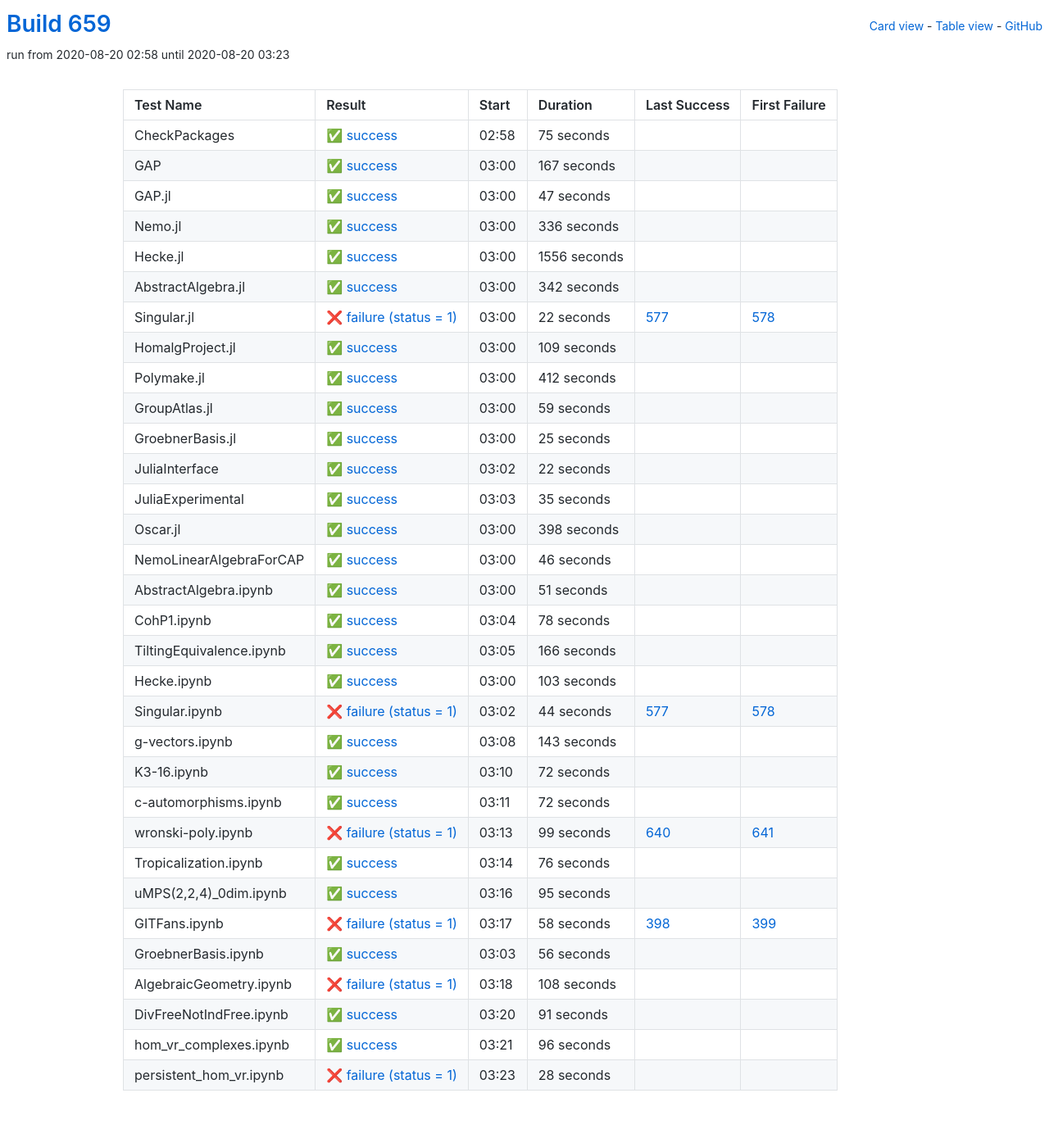
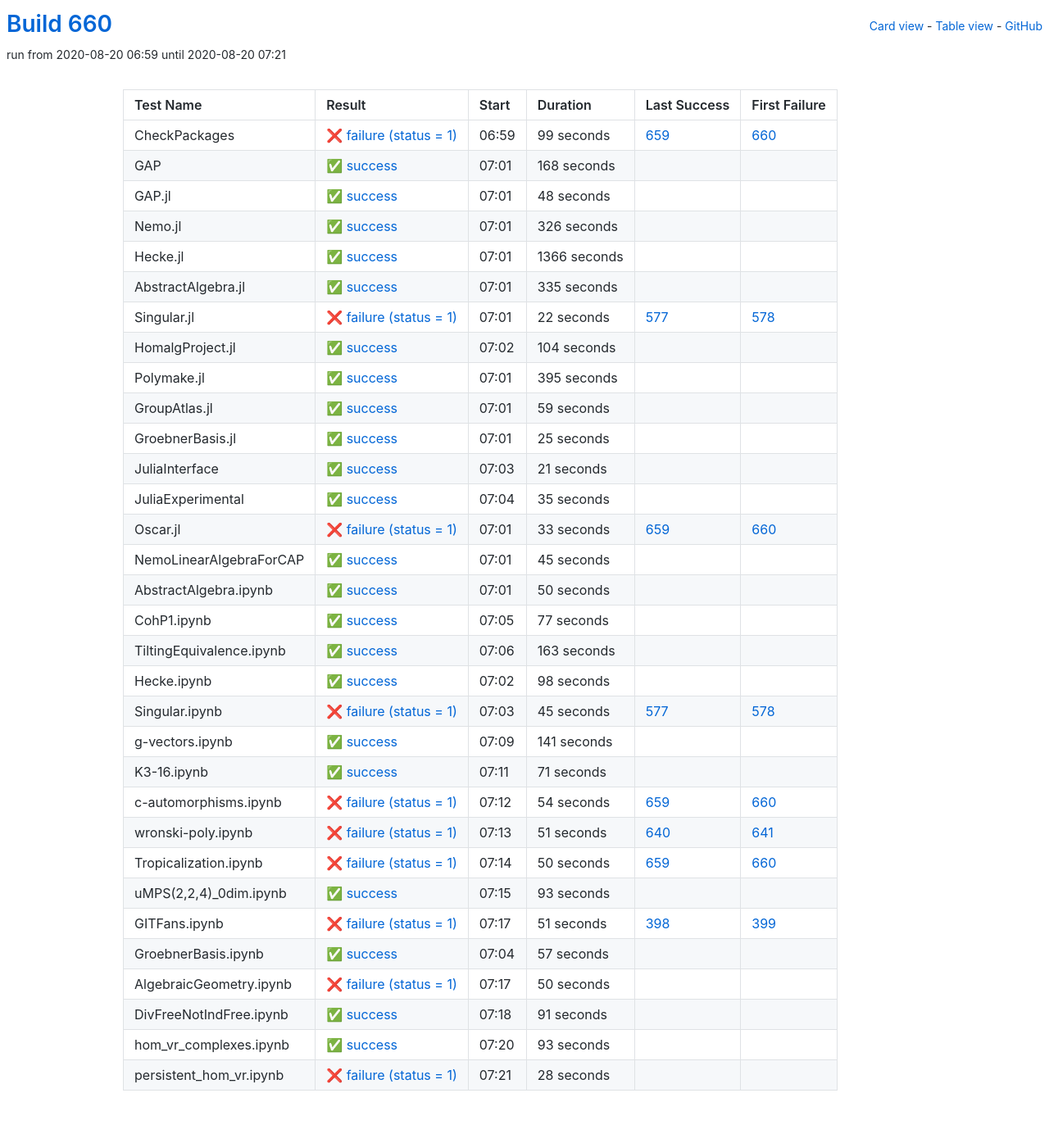
Before and after one commit to oscar-system/oscar-ci-status-stable, a Jekyll site: the page built from table.html, in a window 1280 px wide. Shown: the whole page at 82% size. Built offline with Jekyll 4.4.1, drawn with Linux system fonts in a browser that asks for light colours.

Commit message:
Build #660

```diff
--- a/_data/ci.yml
+++ b/_data/ci.yml
@@ -1,6 +1,6 @@
 ---
-build: 659
-build_url: https://oscarci.mathematik.uni-kl.de/job/oscar-stable/659/
+build: 660
+build_url: https://oscarci.mathematik.uni-kl.de/job/oscar-stable/660/
 job: oscar-stable
 organization: oscar-system
 repo: oscar-ci-status-stable
@@ -8,80 +8,80 @@ repourl: https://github.com/oscar-system/oscar-ci-status-stable
 tests:
 - name: CheckPackages
   id: checkpackages
-  log: https://oscarci.mathematik.uni-kl.de/job/oscar-stable/659/artifact/logs/build-659/CheckPackages.log
-  start: 2020-08-20 02:58
+  log: https://oscarci.mathematik.uni-kl.de/job/oscar-stable/660/artifact/logs/build-660/CheckPackages.log
+  start: 2020-08-20 06:59
+  success: false
+  exitcode: 1
+  status: failure
+  duration: 99
+  last_success: 659
+  last_success_url: https://oscarci.mathematik.uni-kl.de/job/oscar-stable/659/
+  first_failure: 660
+  first_failure_url: https://oscarci.mathematik.uni-kl.de/job/oscar-stable/660/
+- name: GAP
+  id: gap
+  log: https://oscarci.mathematik.uni-kl.de/job/oscar-stable/660/artifact/logs/build-660/GAP.log
+  start: 2020-08-20 07:01
   success: true
   exitcode: 0
   status: success
-  duration: 75
-  last_success: false
-  last_success_url:
-  first_failure: false
-  first_failure_url:
-- name: GAP
-  id: gap
-  log: https://oscarci.mathematik.uni-kl.de/job/oscar-stable/659/artifact/logs/build-659/GAP.log
-  start: 2020-08-20 03:00
-  success: true
-  exitcode: 0
-  status: success
-  duration: 167
+  duration: 168
   last_success: false
   last_success_url:
   first_failure: false
   first_failure_url:
 - name: GAP.jl
   id: gap-jl
-  log: https://oscarci.mathematik.uni-kl.de/job/oscar-stable/659/artifact/logs/build-659/GAP.jl.log
-  start: 2020-08-20 03:00
+  log: https://oscarci.mathematik.uni-kl.de/job/oscar-stable/660/artifact/logs/build-660/GAP.jl.log
+  start: 2020-08-20 07:01
   success: true
   exitcode: 0
   status: success
-  duration: 47
+  duration: 48
   last_success: false
   last_success_url:
   first_failure: false
   first_failure_url:
 - name: Nemo.jl
   id: nemo-jl
-  log: https://oscarci.mathematik.uni-kl.de/job/oscar-stable/659/artifact/logs/build-659/Nemo.jl.log
-  start: 2020-08-20 03:00
+  log: https://oscarci.mathematik.uni-kl.de/job/oscar-stable/660/artifact/logs/build-660/Nemo.jl.log
+  start: 2020-08-20 07:01
   success: true
   exitcode: 0
   status: success
-  duration: 336
+  duration: 326
   last_success: false
   last_success_url:
   first_failure: false
   first_failure_url:
 - name: Hecke.jl
   id: hecke-jl
-  log: https://oscarci.mathematik.uni-kl.de/job/oscar-stable/659/artifact/logs/build-659/Hecke.jl.log
-  start: 2020-08-20 03:00
+  log: https://oscarci.mathematik.uni-kl.de/job/oscar-stable/660/artifact/logs/build-660/Hecke.jl.log
+  start: 2020-08-20 07:01
   success: true
   exitcode: 0
   status: success
-  duration: 1556
+  duration: 1366
   last_success: false
   last_success_url:
   first_failure: false
   first_failure_url:
 - name: AbstractAlgebra.jl
   id: abstractalgebra-jl
-  log: https://oscarci.mathematik.uni-kl.de/job/oscar-stable/659/artifact/logs/build-659/AbstractAlgebra.jl.log
-  start: 2020-08-20 03:00
+  log: https://oscarci.mathematik.uni-kl.de/job/oscar-stable/660/artifact/logs/build-660/AbstractAlgebra.jl.log
+  start: 2020-08-20 07:01
   success: true
   exitcode: 0
   status: success
-  duration: 342
+  duration: 335
   last_success: false
   last_success_url:
   first_failure: false
   first_failure_url:
 - name: Singular.jl
   id: singular-jl
-  log: https://oscarci.mathematik.uni-kl.de/job/oscar-stable/659/artifact/logs/build-659/Singular.jl.log
-  start: 2020-08-20 03:00
+  log: https://oscarci.mathematik.uni-kl.de/job/oscar-stable/660/artifact/logs/build-660/Singular.jl.log
+  start: 2020-08-20 07:01
   success: false
   exitcode: 1
   status: failure
@@ -92,32 +92,32 @@ tests:
   first_failure_url: https://oscarci.mathematik.uni-kl.de/job/oscar-stable/578/
 - name: HomalgProject.jl
   id: homalgproject-jl
-  log: https://oscarci.mathematik.uni-kl.de/job/oscar-stable/659/artifact/logs/build-659/HomalgProject.jl.log
-  start: 2020-08-20 03:00
+  log: https://oscarci.mathematik.uni-kl.de/job/oscar-stable/660/artifact/logs/build-660/HomalgProject.jl.log
+  start: 2020-08-20 07:02
   success: true
   exitcode: 0
   status: success
-  duration: 109
+  duration: 104
   last_success: false
   last_success_url:
   first_failure: false
   first_failure_url:
 - name: Polymake.jl
   id: polymake-jl
-  log: https://oscarci.mathematik.uni-kl.de/job/oscar-stable/659/artifact/logs/build-659/Polymake.jl.log
-  start: 2020-08-20 03:00
+  log: https://oscarci.mathematik.uni-kl.de/job/oscar-stable/660/artifact/logs/build-660/Polymake.jl.log
+  start: 2020-08-20 07:01
   success: true
   exitcode: 0
   status: success
-  duration: 412
+  duration: 395
   last_success: false
   last_success_url:
   first_failure: false
   first_failure_url:
 - name: GroupAtlas.jl
   id: groupatlas-jl
-  log: https://oscarci.mathematik.uni-kl.de/job/oscar-stable/659/artifact/logs/build-659/GroupAtlas.jl.log
-  start: 2020-08-20 03:00
+  log: https://oscarci.mathematik.uni-kl.de/job/oscar-stable/660/artifact/logs/build-660/GroupAtlas.jl.log
+  start: 2020-08-20 07:01
   success: true
   exitcode: 0
   status: success
@@ -128,8 +128,8 @@ tests:
   first_failure_url:
 - name: GroebnerBasis.jl
   id: groebnerbasis-jl
-  log: https://oscarci.mathematik.uni-kl.de/job/oscar-stable/659/artifact/logs/build-659/GroebnerBasis.jl.log
-  start: 2020-08-20 03:00
+  log: https://oscarci.mathematik.uni-kl.de/job/oscar-stable/660/artifact/logs/build-660/GroebnerBasis.jl.log
+  start: 2020-08-20 07:01
   success: true
   exitcode: 0
   status: success
@@ -140,20 +140,20 @@ tests:
   first_failure_url:
 - name: JuliaInterface
   id: juliainterface
-  log: https://oscarci.mathematik.uni-kl.de/job/oscar-stable/659/artifact/logs/build-659/JuliaInterface.log
-  start: 2020-08-20 03:02
+  log: https://oscarci.mathematik.uni-kl.de/job/oscar-stable/660/artifact/logs/build-660/JuliaInterface.log
+  start: 2020-08-20 07:03
   success: true
   exitcode: 0
   status: success
-  duration: 22
+  duration: 21
   last_success: false
   last_success_url:
   first_failure: false
   first_failure_url:
 - name: JuliaExperimental
   id: juliaexperimental
-  log: https://oscarci.mathematik.uni-kl.de/job/oscar-stable/659/artifact/logs/build-659/JuliaExperimental.log
-  start: 2020-08-20 03:03
+  log: https://oscarci.mathematik.uni-kl.de/job/oscar-stable/660/artifact/logs/build-660/JuliaExperimental.log
+  start: 2020-08-20 07:04
   success: true
   exitcode: 0
   status: success
@@ -164,200 +164,200 @@ tests:
   first_failure_url:
 - name: Oscar.jl
   id: oscar-jl
-  log: https://oscarci.mathematik.uni-kl.de/job/oscar-stable/659/artifact/logs/build-659/Oscar.jl.log
-  start: 2020-08-20 03:00
+  log: https://oscarci.mathematik.uni-kl.de/job/oscar-stable/660/artifact/logs/build-660/Oscar.jl.log
+  start: 2020-08-20 07:01
+  success: false
+  exitcode: 1
+  status: failure
+  duration: 33
+  last_success: 659
+  last_success_url: https://oscarci.mathematik.uni-kl.de/job/oscar-stable/659/
+  first_failure: 660
+  first_failure_url: https://oscarci.mathematik.uni-kl.de/job/oscar-stable/660/
+- name: NemoLinearAlgebraForCAP
+  id: nemolinearalgebraforcap
+  log: https://oscarci.mathematik.uni-kl.de/job/oscar-stable/660/artifact/logs/build-660/NemoLinearAlgebraForCAP.log
+  start: 2020-08-20 07:01
   success: true
   exitcode: 0
   status: success
-  duration: 398
-  last_success: false
-  last_success_url:
-  first_failure: false
-  first_failure_url:
-- name: NemoLinearAlgebraForCAP
-  id: nemolinearalgebraforcap
-  log: https://oscarci.mathematik.uni-kl.de/job/oscar-stable/659/artifact/logs/build-659/NemoLinearAlgebraForCAP.log
-  start: 2020-08-20 03:00
-  success: true
-  exitcode: 0
-  status: success
-  duration: 46
+  duration: 45
   last_success: false
   last_success_url:
   first_failure: false
   first_failure_url:
 - name: AbstractAlgebra.ipynb
   id: abstractalgebra-ipynb
-  log: https://oscarci.mathematik.uni-kl.de/job/oscar-stable/659/artifact/logs/build-659/AbstractAlgebra.ipynb.log
-  start: 2020-08-20 03:00
+  log: https://oscarci.mathematik.uni-kl.de/job/oscar-stable/660/artifact/logs/build-660/AbstractAlgebra.ipynb.log
+  start: 2020-08-20 07:01
   success: true
   exitcode: 0
   status: success
-  duration: 51
+  duration: 50
   last_success: false
   last_success_url:
   first_failure: false
   first_failure_url:
 - name: CohP1.ipynb
   id: cohp1-ipynb
-  log: https://oscarci.mathematik.uni-kl.de/job/oscar-stable/659/artifact/logs/build-659/CohP1.ipynb.log
-  start: 2020-08-20 03:04
+  log: https://oscarci.mathematik.uni-kl.de/job/oscar-stable/660/artifact/logs/build-660/CohP1.ipynb.log
+  start: 2020-08-20 07:05
   success: true
   exitcode: 0
   status: success
-  duration: 78
+  duration: 77
   last_success: false
   last_success_url:
   first_failure: false
   first_failure_url:
 - name: TiltingEquivalence.ipynb
   id: tiltingequivalence-ipynb
-  log: https://oscarci.mathematik.uni-kl.de/job/oscar-stable/659/artifact/logs/build-659/TiltingEquivalence.ipynb.log
-  start: 2020-08-20 03:05
+  log: https://oscarci.mathematik.uni-kl.de/job/oscar-stable/660/artifact/logs/build-660/TiltingEquivalence.ipynb.log
+  start: 2020-08-20 07:06
   success: true
   exitcode: 0
   status: success
-  duration: 166
+  duration: 163
   last_success: false
   last_success_url:
   first_failure: false
   first_failure_url:
 - name: Hecke.ipynb
   id: hecke-ipynb
-  log: https://oscarci.mathematik.uni-kl.de/job/oscar-stable/659/artifact/logs/build-659/Hecke.ipynb.log
-  start: 2020-08-20 03:00
+  log: https://oscarci.mathematik.uni-kl.de/job/oscar-stable/660/artifact/logs/build-660/Hecke.ipynb.log
+  start: 2020-08-20 07:02
   success: true
   exitcode: 0
   status: success
-  duration: 103
+  duration: 98
   last_success: false
   last_success_url:
   first_failure: false
   first_failure_url:
 - name: Singular.ipynb
   id: singular-ipynb
-  log: https://oscarci.mathematik.uni-kl.de/job/oscar-stable/659/artifact/logs/build-659/Singular.ipynb.log
-  start: 2020-08-20 03:02
+  log: https://oscarci.mathematik.uni-kl.de/job/oscar-stable/660/artifact/logs/build-660/Singular.ipynb.log
+  start: 2020-08-20 07:03
   success: false
   exitcode: 1
   status: failure
-  duration: 44
+  duration: 45
   last_success: 577
   last_success_url: https://oscarci.mathematik.uni-kl.de/job/oscar-stable/577/
   first_failure: 578
   first_failure_url: https://oscarci.mathematik.uni-kl.de/job/oscar-stable/578/
 - name: g-vectors.ipynb
   id: g-vectors-ipynb
-  log: https://oscarci.mathematik.uni-kl.de/job/oscar-stable/659/artifact/logs/build-659/g-vectors.ipynb.log
-  start: 2020-08-20 03:08
+  log: https://oscarci.mathematik.uni-kl.de/job/oscar-stable/660/artifact/logs/build-660/g-vectors.ipynb.log
+  start: 2020-08-20 07:09
   success: true
   exitcode: 0
   status: success
-  duration: 143
+  duration: 141
   last_success: false
   last_success_url:
   first_failure: false
   first_failure_url:
 - name: K3-16.ipynb
   id: k3-16-ipynb
-  log: https://oscarci.mathematik.uni-kl.de/job/oscar-stable/659/artifact/logs/build-659/K3-16.ipynb.log
-  start: 2020-08-20 03:10
+  log: https://oscarci.mathematik.uni-kl.de/job/oscar-stable/660/artifact/logs/build-660/K3-16.ipynb.log
+  start: 2020-08-20 07:11
   success: true
   exitcode: 0
   status: success
-  duration: 72
+  duration: 71
   last_success: false
   last_success_url:
   first_failure: false
   first_failure_url:
 - name: c-automorphisms.ipynb
   id: c-automorphisms-ipynb
-  log: https://oscarci.mathematik.uni-kl.de/job/oscar-stable/659/artifact/logs/build-659/c-automorphisms.ipynb.log
-  start: 2020-08-20 03:11
-  success: true
-  exitcode: 0
-  status: success
-  duration: 72
-  last_success: false
-  last_success_url:
-  first_failure: false
-  first_failure_url:
-- name: wronski-poly.ipynb
-  id: wronski-poly-ipynb
-  log: https://oscarci.mathematik.uni-kl.de/job/oscar-stable/659/artifact/logs/build-659/wronski-poly.ipynb.log
-  start: 2020-08-20 03:13
+  log: https://oscarci.mathematik.uni-kl.de/job/oscar-stable/660/artifact/logs/build-660/c-automorphisms.ipynb.log
+  start: 2020-08-20 07:12
   success: false
   exitcode: 1
   status: failure
-  duration: 99
+  duration: 54
+  last_success: 659
+  last_success_url: https://oscarci.mathematik.uni-kl.de/job/oscar-stable/659/
+  first_failure: 660
+  first_failure_url: https://oscarci.mathematik.uni-kl.de/job/oscar-stable/660/
+- name: wronski-poly.ipynb
+  id: wronski-poly-ipynb
+  log: https://oscarci.mathematik.uni-kl.de/job/oscar-stable/660/artifact/logs/build-660/wronski-poly.ipynb.log
+  start: 2020-08-20 07:13
+  success: false
+  exitcode: 1
+  status: failure
+  duration: 51
   last_success: 640
   last_success_url: https://oscarci.mathematik.uni-kl.de/job/oscar-stable/640/
   first_failure: 641
   first_failure_url: https://oscarci.mathematik.uni-kl.de/job/oscar-stable/641/
 - name: Tropicalization.ipynb
   id: tropicalization-ipynb
-  log: https://oscarci.mathematik.uni-kl.de/job/oscar-stable/659/artifact/logs/build-659/Tropicalization.ipynb.log
-  start: 2020-08-20 03:14
+  log: https://oscarci.mathematik.uni-kl.de/job/oscar-stable/660/artifact/logs/build-660/Tropicalization.ipynb.log
+  start: 2020-08-20 07:14
+  success: false
+  exitcode: 1
+  status: failure
+  duration: 50
+  last_success: 659
+  last_success_url: https://oscarci.mathematik.uni-kl.de/job/oscar-stable/659/
+  first_failure: 660
+  first_failure_url: https://oscarci.mathematik.uni-kl.de/job/oscar-stable/660/
+- name: uMPS(2,2,4)_0dim.ipynb
+  id: umps-2-2-4-0dim-ipynb
+  log: https://oscarci.mathematik.uni-kl.de/job/oscar-stable/660/artifact/logs/build-660/uMPS-2-2-4-_0dim.ipynb.log
+  start: 2020-08-20 07:15
   success: true
   exitcode: 0
   status: success
-  duration: 76
-  last_success: false
-  last_success_url:
-  first_failure: false
-  first_failure_url:
-- name: uMPS(2,2,4)_0dim.ipynb
-  id: umps-2-2-4-0dim-ipynb
-  log: https://oscarci.mathematik.uni-kl.de/job/oscar-stable/659/artifact/logs/build-659/uMPS-2-2-4-_0dim.ipynb.log
-  start: 2020-08-20 03:16
-  success: true
-  exitcode: 0
-  status: success
-  duration: 95
+  duration: 93
   last_success: false
   last_success_url:
   first_failure: false
   first_failure_url:
 - name: GITFans.ipynb
   id: gitfans-ipynb
-  log: https://oscarci.mathematik.uni-kl.de/job/oscar-stable/659/artifact/logs/build-659/GITFans.ipynb.log
-  start: 2020-08-20 03:17
+  log: https://oscarci.mathematik.uni-kl.de/job/oscar-stable/660/artifact/logs/build-660/GITFans.ipynb.log
+  start: 2020-08-20 07:17
   success: false
   exitcode: 1
   status: failure
-  duration: 58
+  duration: 51
   last_success: 398
   last_success_url: https://oscarci.mathematik.uni-kl.de/job/oscar-stable/398/
   first_failure: 399
   first_failure_url: https://oscarci.mathematik.uni-kl.de/job/oscar-stable/399/
 - name: GroebnerBasis.ipynb
   id: groebnerbasis-ipynb
-  log: https://oscarci.mathematik.uni-kl.de/job/oscar-stable/659/artifact/logs/build-659/GroebnerBasis.ipynb.log
-  start: 2020-08-20 03:03
+  log: https://oscarci.mathematik.uni-kl.de/job/oscar-stable/660/artifact/logs/build-660/GroebnerBasis.ipynb.log
+  start: 2020-08-20 07:04
   success: true
   exitcode: 0
   status: success
-  duration: 56
+  duration: 57
   last_success: false
   last_success_url:
   first_failure: false
   first_failure_url:
 - name: AlgebraicGeometry.ipynb
   id: algebraicgeometry-ipynb
-  log: https://oscarci.mathematik.uni-kl.de/job/oscar-stable/659/artifact/logs/build-659/AlgebraicGeometry.ipynb.log
-  start: 2020-08-20 03:18
+  log: https://oscarci.mathematik.uni-kl.de/job/oscar-stable/660/artifact/logs/build-660/AlgebraicGeometry.ipynb.log
+  start: 2020-08-20 07:17
   success: false
   exitcode: 1
   status: failure
-  duration: 108
+  duration: 50
   last_success: false
   last_success_url:
   first_failure: false
   first_failure_url:
 - name: DivFreeNotIndFree.ipynb
   id: divfreenotindfree-ipynb
-  log: https://oscarci.mathematik.uni-kl.de/job/oscar-stable/659/artifact/logs/build-659/DivFreeNotIndFree.ipynb.log
-  start: 2020-08-20 03:20
+  log: https://oscarci.mathematik.uni-kl.de/job/oscar-stable/660/artifact/logs/build-660/DivFreeNotIndFree.ipynb.log
+  start: 2020-08-20 07:18
   success: true
   exitcode: 0
   status: success
@@ -368,20 +368,20 @@ tests:
   first_failure_url:
 - name: hom_vr_complexes.ipynb
   id: hom-vr-complexes-ipynb
-  log: https://oscarci.mathematik.uni-kl.de/job/oscar-stable/659/artifact/logs/build-659/hom_vr_complexes.ipynb.log
-  start: 2020-08-20 03:21
+  log: https://oscarci.mathematik.uni-kl.de/job/oscar-stable/660/artifact/logs/build-660/hom_vr_complexes.ipynb.log
+  start: 2020-08-20 07:20
   success: true
   exitcode: 0
   status: success
-  duration: 96
+  duration: 93
   last_success: false
   last_success_url:
   first_failure: false
   first_failure_url:
 - name: persistent_hom_vr.ipynb
   id: persistent-hom-vr-ipynb
-  log: https://oscarci.mathematik.uni-kl.de/job/oscar-stable/659/artifact/logs/build-659/persistent_hom_vr.ipynb.log
-  start: 2020-08-20 03:23
+  log: https://oscarci.mathematik.uni-kl.de/job/oscar-stable/660/artifact/logs/build-660/persistent_hom_vr.ipynb.log
+  start: 2020-08-20 07:21
   success: false
   exitcode: 1
   status: failure
```
Also changed, not shown: README.md.
